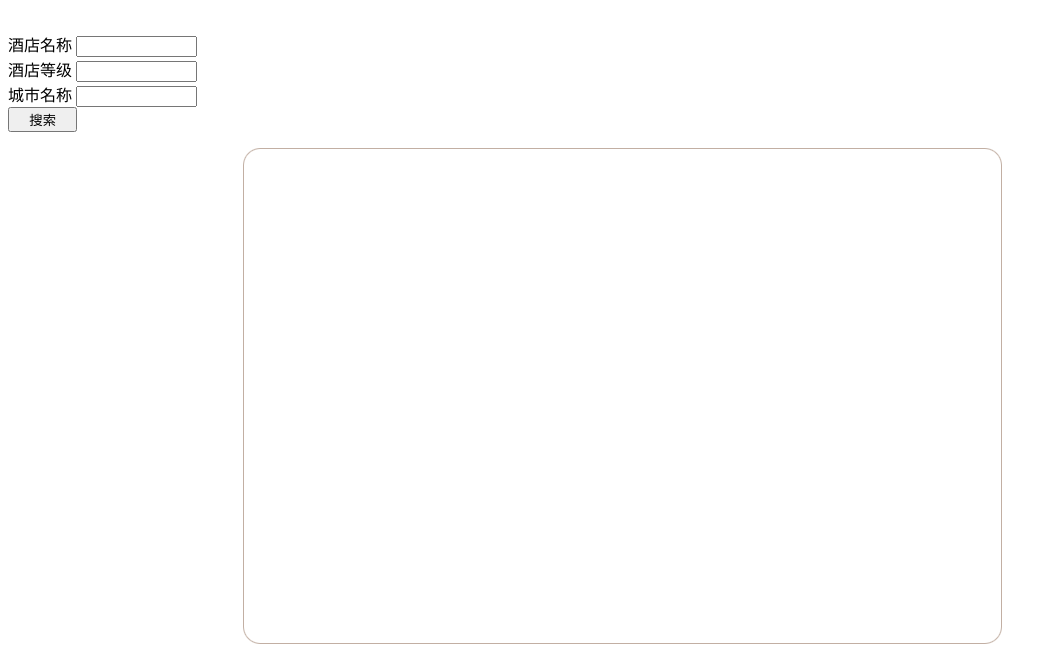
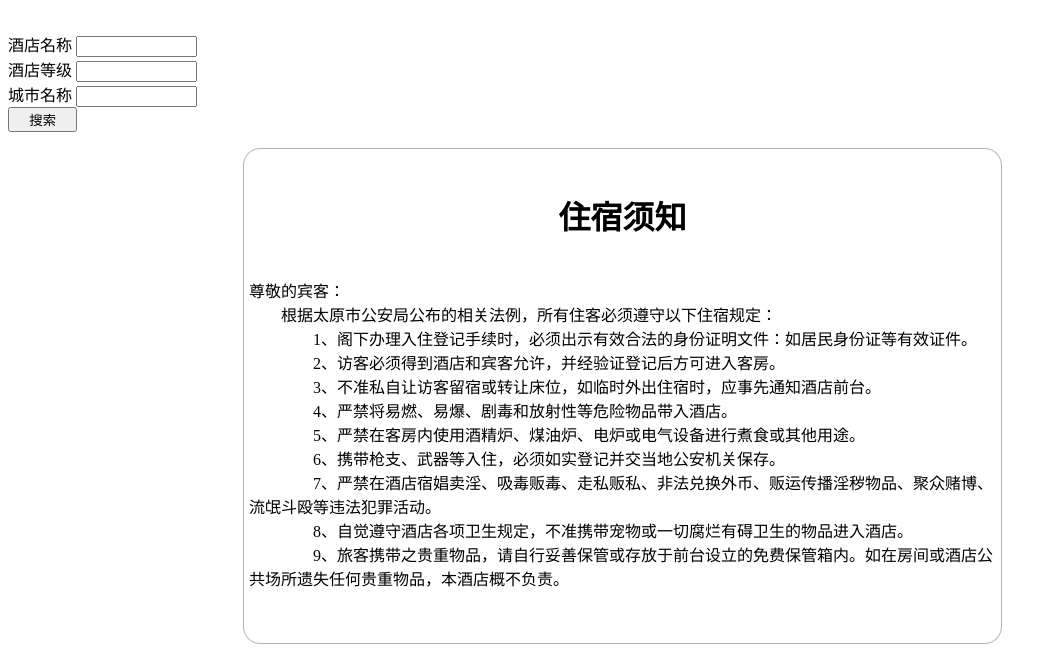
Before and after one commit to swyma/Airline, a PHP site: the page made by application/views/scripts/hotelinformation/index.phtml in a window 1280 px wide. Shown: the part 253-905 px from the top of the page, without its empty margins (0-1057 px from the left). Run offline with PHP 8.4, Linux system fonts and the light colour scheme; the template is opened without the code that fills it, so the values that code supplies are empty.

Commit message:
zqn和YJ

```diff
--- a/application/views/scripts/hotelinformation/index.phtml
+++ b/application/views/scripts/hotelinformation/index.phtml
@@ -115,7 +115,23 @@ $(document).ready(function(){
 	</iframe>
 	</div>
 
---></div>
+-->
+<center><h1>住宿须知</h1></center><br>
+
+尊敬的宾客：<br>
+　　根据太原市公安局公布的相关法例，所有住客必须遵守以下住宿规定： <br>
+　　　　1、阁下办理入住登记手续时，必须出示有效合法的身份证明文件：如居民身份证等有效证件。<br>
+　　　　2、访客必须得到酒店和宾客允许，并经验证登记后方可进入客房。<br>
+　　　　3、不准私自让访客留宿或转让床位，如临时外出住宿时，应事先通知酒店前台。<br>
+　　　　4、严禁将易燃、易爆、剧毒和放射性等危险物品带入酒店。<br>
+　　　　5、严禁在客房内使用酒精炉、煤油炉、电炉或电气设备进行煮食或其他用途。<br>
+　　　　6、携带枪支、武器等入住，必须如实登记并交当地公安机关保存。<br>
+　　　　7、严禁在酒店宿娼卖淫、吸毒贩毒、走私贩私、非法兑换外币、贩运传播淫秽物品、聚众赌博、流氓斗殴等违法犯罪活动。<br>
+　　　　8、自觉遵守酒店各项卫生规定，不准携带宠物或一切腐烂有碍卫生的物品进入酒店。<br>
+　　　　9、旅客携带之贵重物品，请自行妥善保管或存放于前台设立的免费保管箱内。如在房间或酒店公共场所遗失任何贵重物品，本酒店概不负责。<br>
+
+
+</div>
 
 </div>
 </div>
```
Also changed, not shown: application/views/scripts/flightcompany/index.phtml (+21 -1 lines).
